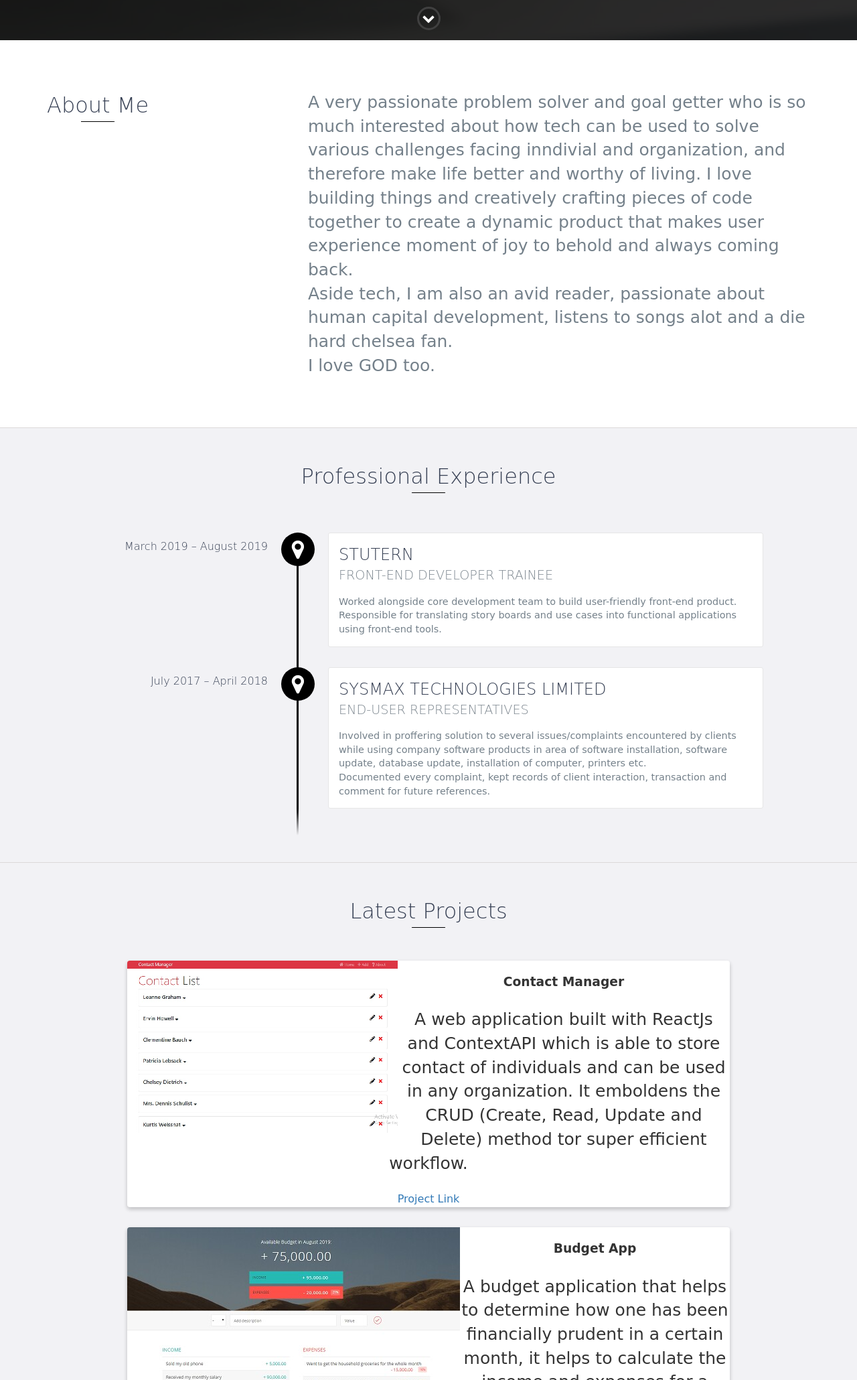
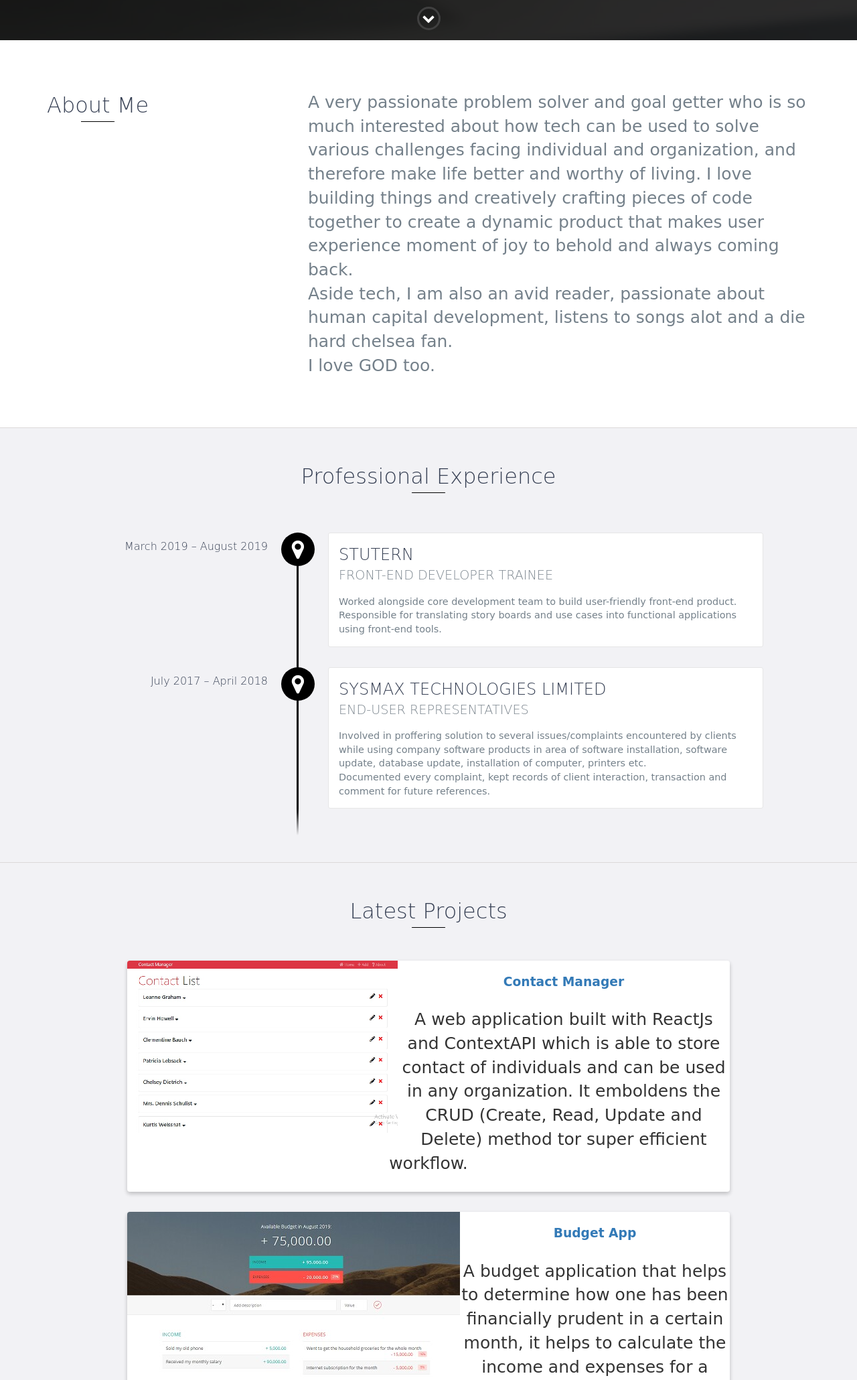
Before and after one commit to delaquash/eolaide, a website: page index.html in a window 1280 px wide. Shown: the part 740-2800 px from the top of the page at 67% size. Drawn offline with nearby package versions, Linux system fonts and the light colour scheme.

Commit message:
Update index.html

```diff
--- a/index.html
+++ b/index.html
@@ -50,7 +50,9 @@
         <div id="lead-content">
             <h1>OLAIDE EMMANUEL</h1>
             <h2>Front-End Developer</h2>
-            <a href="#" download="resume.pdf" class="btn-rounded-white">Download Resume</a>
+            <a href="https://drive.google.com/file/d/1n3taXuq6wgtgG1QSshJzAMRoUb0Ym-rs/view?usp=sharing"
+                view="resume.pdf" class="btn-rounded-white">View
+                Resume</a>
         </div>
         <!-- End #lead-content -->
 
@@ -73,11 +75,15 @@
                 </div>
                 <div class="col-md-8">
                     <p>
-                        A very passionate problem solver and goal getter who is so much interested about how tech can be used to
-                        solve various challenges facing inndivial and organization, and therefore make life better and worthy of living.
-                        I love building things and creatively crafting pieces of code together to  create a dynamic product that makes user experience
+                        A very passionate problem solver and goal getter who is so much interested about how tech can be
+                        used to
+                        solve various challenges facing individual and organization, and therefore make life better and
+                        worthy of living.
+                        I love building things and creatively crafting pieces of code together to create a dynamic
+                        product that makes user experience
                         moment of joy to behold and always coming back. <br>
-                        Aside tech, I am also an avid reader, passionate about human capital development, listens to songs alot and a die hard chelsea fan.<br>
+                        Aside tech, I am also an avid reader, passionate about human capital development, listens to
+                        songs alot and a die hard chelsea fan.<br>
                         I love GOD too.
                     </p>
                 </div>
@@ -94,7 +100,8 @@
                 <h4>FRONT-END DEVELOPER TRAINEE</h4>
                 <p>
                     Worked alongside core development team to build user-friendly front-end product.<br>
-                    Responsible for translating story boards and use cases into functional applications using front-end tools.
+                    Responsible for translating story boards and use cases into functional applications using front-end
+                    tools.
                 </p>
             </div>
 
@@ -102,9 +109,11 @@
                 <h3>SYSMAX TECHNOLOGIES LIMITED</h3>
                 <h4>END-USER REPRESENTATIVES</h4>
                 <p>
-                    Involved in proffering solution to several issues/complaints encountered by clients while using company software products in area of software installation,
-                    software update, database update, installation of computer, printers etc.<br/>
-                    Documented every complaint, kept records of client interaction, transaction and comment for future references.
+                    Involved in proffering solution to several issues/complaints encountered by clients while using
+                    company software products in area of software installation,
+                    software update, database update, installation of computer, printers etc.<br />
+                    Documented every complaint, kept records of client interaction, transaction and comment for future
+                    references.
                 </p>
             </div>
 
@@ -154,12 +163,13 @@
                     </div>
                     <!-- End .project-image -->
                     <div class="project-info"></div>
-                        <h3>Contact Manager</h3>
+                    <h3><a href="https://github.com/delaquash/Contact-manager">Contact Manager</a></h3>
                     <p>
-                            A web application built with ReactJs and ContextAPI which is able to store contact of individuals and can be used in any organization.
+                        A web application built with ReactJs and ContextAPI which is able to store contact of
+                        individuals and can be used in any organization.
                         It emboldens the CRUD (Create, Read, Update and Delete) method tor super efficient workflow.
                     </p>
-                        <a href="https://github.com/delaquash/Contact-manager">Project Link</a>
+
                 </div>
                 <!-- End .project-info -->
             </div>
@@ -171,10 +181,10 @@
                 </div>
                 <!-- End .project-image -->
                 <div class="project-info"></div>
-                        <h3>Budget App</h3>
-                        <p>A budget application that helps to determine how one has been financially prudent in a certain month, it helps to calculate the income and expenses for a certain month and provide budget details for that month. </p>
-
-                        <a href="https://github.com/delaquash/budget-application">Project Link</a>
+                <h3><a href="https://github.com/delaquash/budget-app">Budget App</a></h3>
+                <p>A budget application that helps to determine how one has been financially prudent in a certain month,
+                    it helps to calculate the income and expenses for a certain month and provide budget details for
+                    that month. </p>
             </div>
             <!-- End .project-info -->
         </div>
@@ -244,19 +254,24 @@
                 <div class="col-sm-5 social">
                     <ul>
                         <li>
-                            <a href="https://wwww.olaidemmanuel1@gmail.com/" target="_blank"><i class="fa fa-envelope" aria-hidden="true"></i></a>
+                            <a href="https://wwww.olaidemmanuel1@gmail.com/" target="_blank"><i class="fa fa-envelope"
+                                    aria-hidden="true"></i></a>
                         </li>
                         <li>
-                            <a href="https://github.com/delaquash" target="_blank"><i class="fa fa-github" aria-hidden="true"></i></a>
+                            <a href="https://github.com/delaquash" target="_blank"><i class="fa fa-github"
+                                    aria-hidden="true"></i></a>
                         </li>
                         <li>
-                            <a href="https://www.linkedin.com/in/emmanuel-olaide-231b80a8" target="_blank"><i class="fa fa-linkedin" aria-hidden="true"></i></a>
+                            <a href="https://www.linkedin.com/in/emmanuel-olaide-231b80a8" target="_blank"><i
+                                    class="fa fa-linkedin" aria-hidden="true"></i></a>
                         </li>
                         <li>
-                            <a href="https://www.facebook.com/qemmanuel" target="_blank"><i class="fa fa-facebook" aria-hidden="true"></i></a>
+                            <a href="https://www.facebook.com/qemmanuel" target="_blank"><i class="fa fa-facebook"
+                                    aria-hidden="true"></i></a>
                         </li>
                         <li>
-                            <a href="https://twitter.com/delaquash" target="_blank"><i class="fa fa-twitter" aria-hidden="true"></i></a>
+                            <a href="https://twitter.com/delaquash" target="_blank"><i class="fa fa-twitter"
+                                    aria-hidden="true"></i></a>
                         </li>
 
                     </ul>
```
Lines whose indentation alone changed are shown as unchanged.
